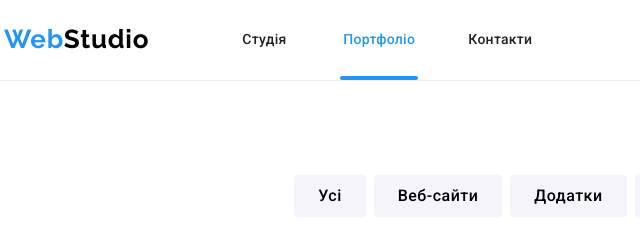
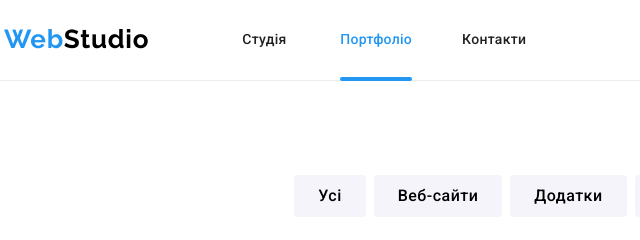
Before and after one commit to Andrii-Semeniv/goit-markup-hw-05, a plain HTML site: page portfolio.html in a window 1280 px wide. Shown: the top 240 px of the page, 51-691 px from the left. Drawn offline with nearby package versions, Linux system fonts and the light colour scheme.

Commit message:
last-version -fter

```diff
--- a/css/style.css
+++ b/css/style.css
@@ -157,24 +157,24 @@ img {
 
 .navigation-link.current::after {
   position: absolute;
-  bottom: 0;
+  bottom: -1px;
   display: block;
   content: "";
-  width: 48px;
+  width: 100%;
   height: 4px;
   border-radius: 2px;
   background-color: var(--link-color);
 }
 .navigation-link.current.port {
-  min-width: 78px;
+  min-width: 100%px;
 }
 
 .navigation-link.current.port::after {
   position: absolute;
-  bottom: 0;
+  bottom: -1px;
   display: block;
   content: "";
-  width: 78px;
+  width: 100%;
   height: 4px;
   border-radius: 2px;
   background-color: var(--link-color);
```
